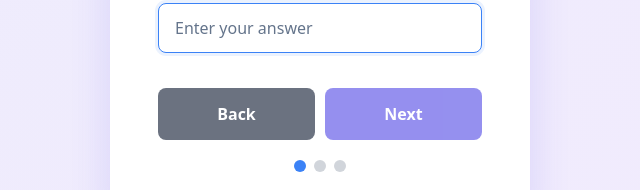
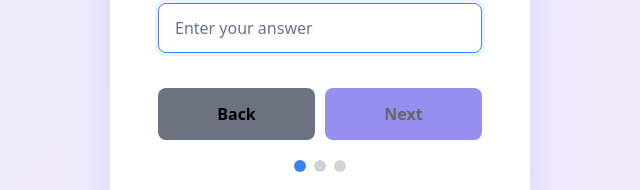
Before and after one commit to nishchup489-afk/NeuraAcademy-backend, a React (Vite) app in the folder frontend/: page /auth/login/admin in a window 1280 px wide. Shown: the part 457-647 px from the top of the page, without its empty margins (320-960 px from the left). Built offline with nearby package versions, Linux system fonts and the light colour scheme; no server answers.

Commit message:
deploy334

```diff
--- a/frontend/src/components/AuthForms/AuthForms.css
+++ b/frontend/src/components/AuthForms/AuthForms.css
@@ -108,7 +108,7 @@
   width: 100%;
   padding: 0.85rem;
   background: #4f46e5;
-  color: white;
+  color: black;
   border: none;
   border-radius: 8px;
   font-weight: 700;
@@ -125,6 +125,7 @@
 
 .auth-button:active {
   transform: translateY(0);
+  color:#4338ca;
 }
 
 .auth-button:disabled {
--- a/frontend/src/components/Profile/ProfileForm.css
+++ b/frontend/src/components/Profile/ProfileForm.css
@@ -216,7 +216,7 @@
 .submit-button {
   padding: 1rem 1.5rem;
   background: #4f46e5;
-  color: white;
+  color: black;
   border: none;
   border-radius: 8px;
   font-weight: 700;
```
